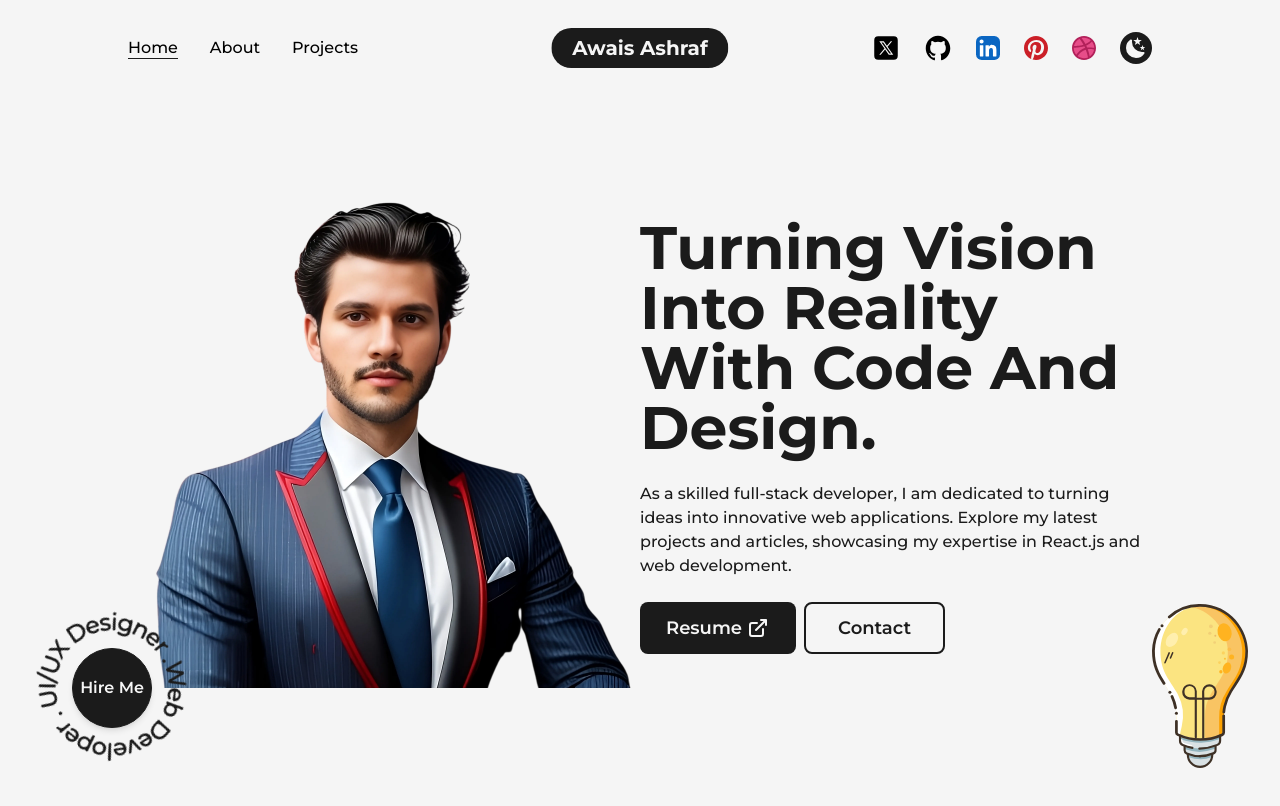
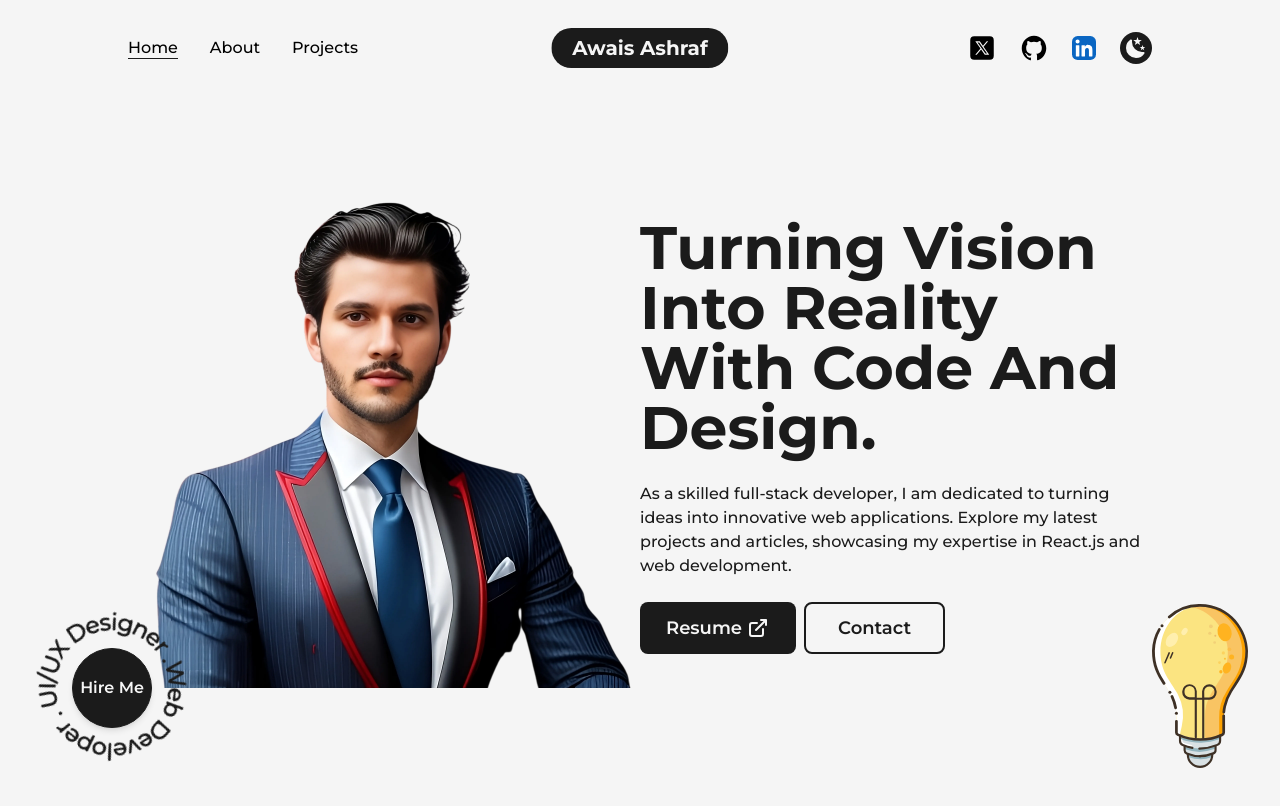
Before and after one commit to awais-cheema/Portfolio, a Next.js app: page / in a window 1280 px wide. Shown: the top 806 px of the page. Built offline with nearby package versions, Linux system fonts and the light colour scheme.

Commit message:
removed pintrest and dribble

```diff
--- a/src/components/NavBar.js
+++ b/src/components/NavBar.js
@@ -142,7 +142,7 @@ const NavBar = () => {
           </motion.a>
           {/* Linked In */}
 
-          <motion.a
+          {/* <motion.a
             href="/"
             target={"_blank"}
             whileHover={{ y: -2 }}
@@ -150,10 +150,10 @@ const NavBar = () => {
             className="w-6 mx-3 bg-light rounded-full"
           >
             <PinterestIcon />
-          </motion.a>
+          </motion.a> */}
           {/* Pinterest */}
 
-          <motion.a
+          {/* <motion.a
             href="/"
             target={"_blank"}
             whileHover={{ y: -2 }}
@@ -161,7 +161,7 @@ const NavBar = () => {
             className="w-6 ml-3 mr-3"
           >
             <DribbbleIcon />
-          </motion.a>
+          </motion.a> */}
           {/* Dribble */}
 
           <button
@@ -239,7 +239,7 @@ const NavBar = () => {
             </motion.a>
             {/* Linked In */}
 
-            <motion.a
+            {/* <motion.a
               href="/"
               target={"_blank"}
               whileHover={{ y: -2 }}
@@ -247,10 +247,10 @@ const NavBar = () => {
               className="w-6 mx-3 bg-light rounded-full"
             >
               <PinterestIcon />
-            </motion.a>
+            </motion.a> */}
             {/* Pinterest */}
 
-            <motion.a
+            {/* <motion.a
               href="/"
               target={"_blank"}
               whileHover={{ y: -2 }}
@@ -258,7 +258,7 @@ const NavBar = () => {
               className="w-6 ml-3 mr-3"
             >
               <DribbbleIcon />
-            </motion.a>
+            </motion.a> */}
             {/* Dribble */}
 
             <button
```
